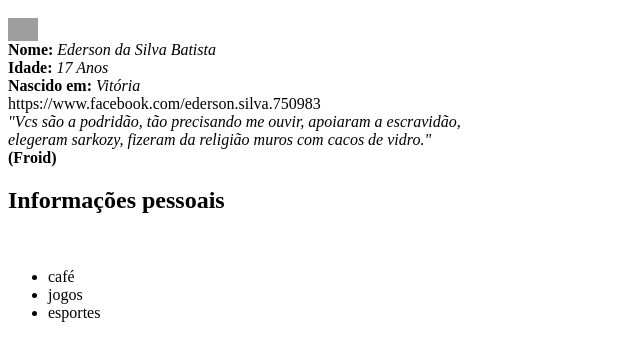
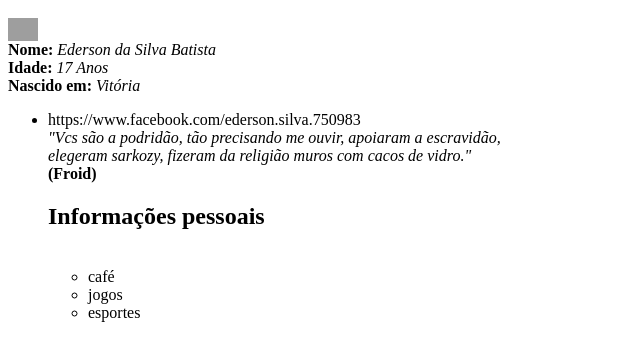
Before and after one commit to edsusb/edsusb.github.io, a plain HTML site: page index.html in a window 1280 px wide. Shown: the part 48-408 px from the top of the page, without its empty margins (0-640 px from the left). Drawn offline with Linux system fonts and the light colour scheme; grey boxes are pictures that could not be loaded.

Commit message:
Update index.html

```diff
--- a/index.html
+++ b/index.html
@@ -8,7 +8,8 @@
    <b> Nome:</b> <i> Ederson da Silva Batista </i> <br/>
    <b> Idade:</b> <i> 17 Anos </i> <br/>
    <b> Nascido em:</b> <i> Vitória </i> <br/>
-   <a> https://www.facebook.com/ederson.silva.750983 </a> <br/>
+   <ul>
+      <li>https://www.facebook.com/ederson.silva.750983</li>
     <i> "Vcs são a podridão, tão precisando me ouvir, apoiaram a escravidão,<br/> elegeram sarkozy, fizeram da religião muros com cacos de vidro."<br/> </i> <b>(Froid)  </b> <br/>
 
 
```
